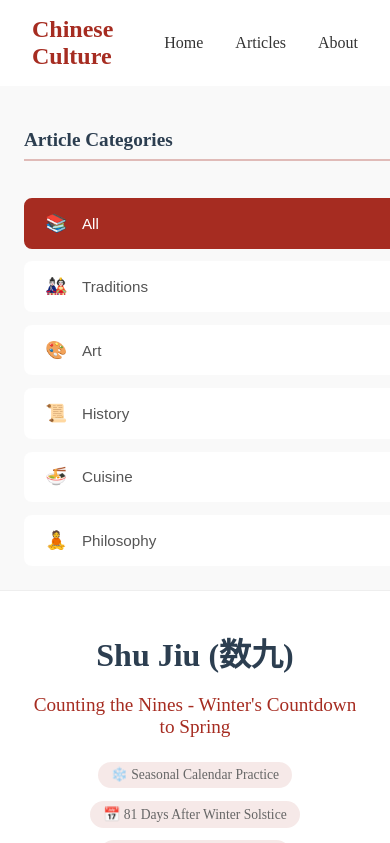
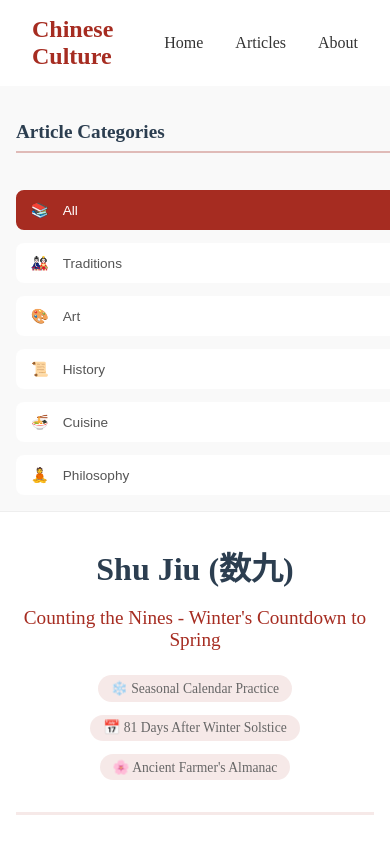
Before and after one commit to WeitaoYan/ChineseCulture, a Nuxt app: page /articles/counting-the-nines in a window 390 px wide. Shown: the top 843 px of the page. Built offline with nearby package versions, Linux system fonts and the light colour scheme.

Commit message:
update style

```diff
--- a/app/components/FestivalDates.vue
+++ b/app/components/FestivalDates.vue
@@ -37,7 +37,7 @@
 </template>
 
 <script setup lang="ts">
-import { Lunar, LunarDay } from "tyme4ts";
+import { LunarDay } from "tyme4ts";
 
 // 定义节日名称和农历月份日期
 const props = defineProps({
@@ -68,18 +68,16 @@ const festivalDates = computed(() => {
     );
     const isCurrent = i === currentYear;
     const now = new Date();
-    const daysUntil = Math.ceil((date - now) / (1000 * 60 * 60 * 24));
+    const daysUntil = Math.ceil(
+      (date.getMilliseconds() - now.getMilliseconds()) / (1000 * 60 * 60 * 24),
+    );
 
     // 生成模拟的农历日期字符串
     const lunarDate = `Lunar ${props.lunarMonth}/${props.lunarDay}`;
 
     years.push({
       year: i,
-      date: date.toLocaleDateString("en-US", {
-        year: "numeric",
-        month: "long",
-        day: "numeric",
-      }),
+      date: formatGregorianDate(date),
       lunarDate,
       isCurrent,
       daysUntil: i >= currentYear ? daysUntil : null,
@@ -90,15 +88,15 @@ const festivalDates = computed(() => {
 });
 
 // 格式化公历日期
-// const formatGregorianDate = (date) => {
-//   return date.toLocaleDateString("en-US", {
-//     year: "numeric",
-//     month: "long",
-//     day: "numeric",
-//   });
-// };
+const formatGregorianDate = (date: Date) => {
+  return date.toLocaleDateString("en-US", {
+    year: "numeric",
+    month: "long",
+    day: "numeric",
+  });
+};
 
-// 计算公历日期（模拟实现，实际应用中应使用准确的农历转公历算法或API）
+// 计算公历日期
 const calculateGregorianDate = (year: number) => {
   const lunarDay: LunarDay = LunarDay.fromYmd(
     year,
--- a/app/layouts/content.vue
+++ b/app/layouts/content.vue
@@ -186,6 +186,11 @@ onMounted(() => {
   transition: all 0.3s ease;
   font-size: 0.95rem;
   text-align: left;
+  width: 100%; /* 确保按钮宽度为100% */
+  box-sizing: border-box; /* 包含padding和border在宽度内 */
+  word-break: break-word; /* 防止文本溢出 */
+  white-space: normal; /* 允许文本换行 */
+  min-height: 48px; /* 设置最小高度 */
 }
 
 .filter-btn:hover {
@@ -203,6 +208,7 @@ onMounted(() => {
 .filter-icon {
   font-size: 1.1rem;
   min-width: 1.5rem;
+  flex-shrink: 0; /* 图标不压缩 */
 }
 
 .layout-main {
@@ -235,5 +241,37 @@ onMounted(() => {
   .layout-main {
     padding: 1.5rem;
   }
+
+  .filter-btn {
+    padding: 0.7rem 1rem; /* 减少内边距 */
+    font-size: 0.9rem; /* 减小字体 */
+    min-height: 44px; /* 调整最小高度 */
+  }
+
+  .filter-icon {
+    min-width: 1.3rem;
+    font-size: 1rem;
+  }
+}
+
+@media (max-width: 480px) {
+  .filter-btn {
+    padding: 0.6rem 0.8rem; /* 进一步减少内边距 */
+    font-size: 0.85rem; /* 进一步减小字体 */
+    min-height: 40px; /* 进一步调整最小高度 */
+  }
+
+  .filter-icon {
+    min-width: 1.2rem;
+    font-size: 0.9rem;
+  }
+
+  .sidebar {
+    padding: 1rem;
+  }
+
+  .layout-main {
+    padding: 1rem;
+  }
 }
 </style>
--- a/app/layouts/home.vue
+++ b/app/layouts/home.vue
@@ -9,9 +9,6 @@
         </NuxtLink>
         <ul class="nav-links">
           <li><NuxtLink to="/">Home</NuxtLink></li>
-          <!-- <li><NuxtLink to="/about">About</NuxtLink></li>
-          <li><NuxtLink to="/traditions">Traditions</NuxtLink></li>
-          <li><NuxtLink to="/art">Art</NuxtLink></li> -->
           <li><NuxtLink to="/articles">Articles</NuxtLink></li>
         </ul>
       </nav>
```
